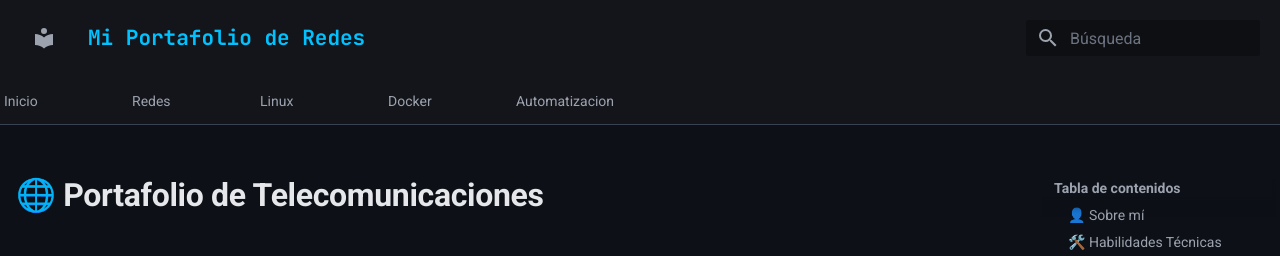
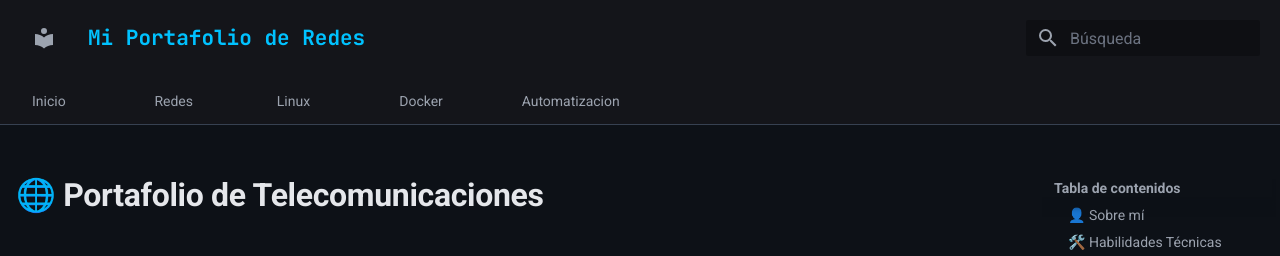
Before and after one commit to GARNAUTH-DOSTO/PORTAFOLIO_TELECOM, an MkDocs documentation site: the page built from docs/index.md, in a window 1280 px wide. Shown: the top 256 px of the page. Built offline with MkDocs 1.6.1 and Material for MkDocs 9.7.7, drawn with Linux system fonts in a browser that asks for light colours.

Commit message:
Update custom.css

```diff
--- a/docs/stylesheets/custom.css
+++ b/docs/stylesheets/custom.css
@@ -277,6 +277,7 @@
 .md-tabs__list {
   width: 50vw;
   max-width: 100%;
+  padding-left: 1.4rem;
 }
 
 .md-tabs__item {
```
